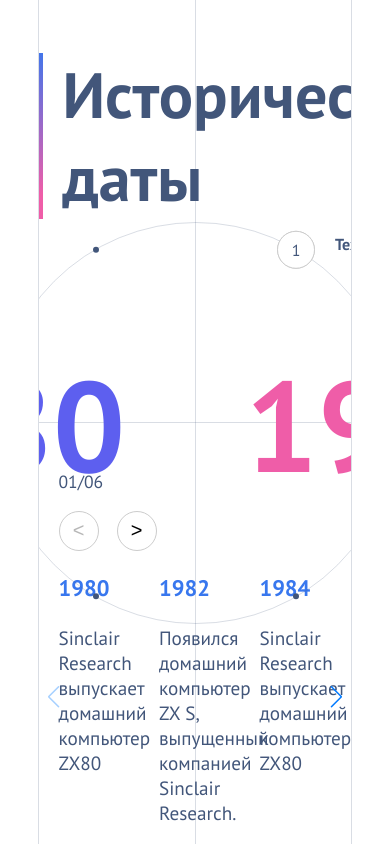
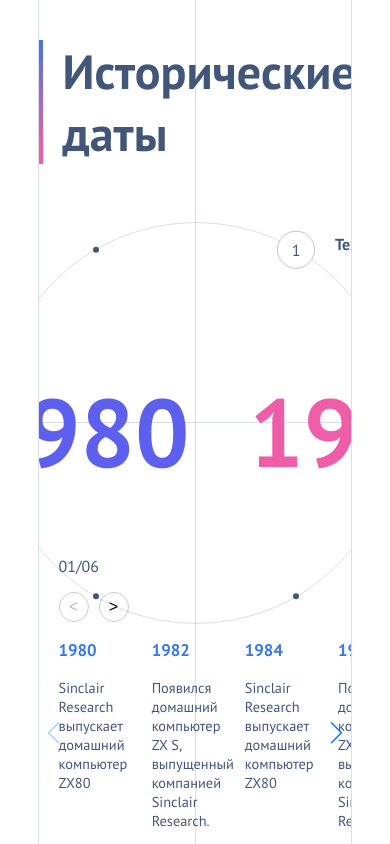
Before and after one commit to NoWizarrd/History_dates, a React (Create React App) app: page / in a window 390 px wide. Built offline with nearby package versions, Linux system fonts and the light colour scheme.

Commit message:
add adaptive on pc and mobile

```diff
--- a/src/App.tsx
+++ b/src/App.tsx
@@ -1,9 +1,19 @@
-import HistoricalDates from './components/HistoricalDates';
+import HistoricalDates from './components/HistoricalDates/HistoricalDates';
+import HistoricalDatesMobile from './components/HistoricalDatesMobile/HistoricalDatesMobile';
 
 export default function App() {
-    return (
-        <>
-            <HistoricalDates/>
-        </>
-    );
+    // eslint-disable-next-line no-restricted-globals
+    if(screen.width > 768){
+        return (
+            <>
+                <HistoricalDates/>
+            </>
+        );
+    } else {
+        return (
+            <>
+                <HistoricalDatesMobile/>
+            </>
+        );
+    }
 }
--- a/src/components/HistoricalDates.module.scss
+++ b/src/components/HistoricalDates/HistoricalDates.module.scss
@@ -4,7 +4,7 @@
     color: #42567A;
     font-family: "PT Sans", serif;
     flex-direction: column;
-    height: 100vh;
+    min-height: 100vh;
     max-width: 80vw;
     margin: 0 auto;
     border-right: 1px solid rgba(66, 86, 122, 0.2);
@@ -162,9 +162,8 @@
     font-size: 1.1rem;
     text-align: start;
     padding: 0 5vw;
-
     button {
-        margin: 0 18px 0 0;
+        margin-right: 18px;
         font-size: 20px;
         width: 40px;
         height: 40px;
@@ -174,3 +173,39 @@
         border-radius: 100%;
     }
 }
+
+@media (max-width: 1024px) {
+    .h2 {
+        font-size: 3rem;
+    }
+    .yearTitle {
+        font-weight: 600;
+        font-size: 6rem;
+        left: -6vw;
+        top: 6vh;
+        gap: 60px;
+    }
+}
+
+@media (max-height: 850px) {
+    .controls{
+        min-height: 250px;
+    }
+
+    .buttons{
+        font-size: 1rem;
+
+        button {
+            width: 30px;
+            height: 30px;
+            font-size: 16px;
+            margin-right: 10px;
+        }
+    }
+}
+
+@media (max-height: 720px) {
+    .controls{
+        min-height: 120px;
+    }
+}
--- a/src/components/HistoricalDates.tsx
+++ b/src/components/HistoricalDates/HistoricalDates.tsx
@@ -3,9 +3,9 @@ import gsap from 'gsap';
 import { useGSAP } from '@gsap/react';
 import 'swiper/scss';
 import styles from './HistoricalDates.module.scss';
-import { timePeriods } from '../data/timePeriods';
+import { timePeriods } from '../../data/timePeriods';
 import 'swiper/scss/navigation';
-import SwiperComponent from './Swiper/Swiper';
+import SwiperComponent from '../Swiper/Swiper';
 
 gsap.registerPlugin(useGSAP);
 
--- /dev/null
+++ b/src/components/HistoricalDatesMobile/HistoricalDatesMobile.module.scss
@@ -0,0 +1,93 @@
+.historicalDates {
+    display: flex;
+    position: relative;
+    color: #42567A;
+    font-family: "PT Sans", serif;
+    flex-direction: column;
+    min-height: 100vh;
+    max-width: 100vw;
+    margin: 0 auto;
+    justify-content: space-around;
+    align-items: center;
+    text-align: center;
+    overflow-x: hidden;
+  }
+
+  .h2 {
+    align-self: flex-start;
+    text-align: start;
+    width: 20vw;
+    font-size: 2rem;
+    margin-left: 5vw;
+  }
+
+  .yearTitle {
+    display: flex;
+    position: relative;
+    font-weight: 600;
+    max-height: 25vh;
+    font-size: 6rem;
+    gap: 40px;
+  }
+
+  .Title {
+    position: absolute;
+    font-size: 1.2rem;
+    color: #42567A;
+    top: -30px;
+    left: 5vw;
+  }
+
+  .controls {
+    width: 100%;
+    display: flex;
+    flex-direction: column;
+    min-height: 200px;
+    position: relative;
+    &::before {
+        content: '';
+        position: absolute;
+        top: 0;
+        left: 0;
+        width: 100%;
+        margin: 0 5vw;
+        height: 1px;
+        background-color: rgba(66, 86, 122, 0.2);
+    }
+}
+
+.buttons {
+    text-align: start;
+    font-size: 1rem;
+    position: absolute;
+    bottom: 10px;
+    left: 5vw;
+    button {
+        background-color: white;
+        cursor: pointer;
+        border: 1px #ccc solid;
+        border-radius: 100%;
+        width: 30px;
+        height: 30px;
+        font-size: 16px;
+        margin-right: 10px;
+    }
+}
+
+@media (max-width: 530px) {
+    .yearTitle {
+        font-size: 5rem;
+    }
+}
+
+@media (max-width: 450px) {
+    .yearTitle {
+        font-size: 4rem;
+    }
+}
+
+@media (max-width: 370px) {
+    .yearTitle {
+        font-size: 3rem;
+    }
+}
--- /dev/null
+++ b/src/components/HistoricalDatesMobile/HistoricalDatesMobile.tsx
@@ -0,0 +1,73 @@
+import { useRef, useState } from 'react';
+import gsap from 'gsap';
+import { useGSAP } from '@gsap/react';
+import 'swiper/scss';
+import styles from './HistoricalDatesMobile.module.scss';
+import { timePeriods } from '../../data/timePeriods';
+import 'swiper/scss/navigation';
+import SwiperComponent from '../Swiper/Swiper';
+
+gsap.registerPlugin(useGSAP);
+
+export default function HistoricalDatesMobile() {
+
+  const container = useRef<HTMLDivElement>(null);
+  const [activeIndex, setActiveIndex] = useState(0);
+  useGSAP(() => {
+
+    gsap.to('#firstYear', {
+      textContent: timePeriods[activeIndex].year1,
+      duration: 1,
+      snap: { textContent: 1 },
+    });
+
+    gsap.to('#secondYear', {
+      textContent: timePeriods[activeIndex].year2,
+      duration: 1,
+      snap: { textContent: 1 },
+    });
+
+    gsap.fromTo(`.${styles.Title}`, {
+      opacity: 0,
+      ease: 'power1',
+    },
+    {
+      opacity: 1,
+      delay: 1,
+      ease: 'power1',
+    });
+  }, [activeIndex]);
+
+  const handleClick = (index: number) => {
+    setActiveIndex(index);
+  };
+
+  const handlePrev = () => {
+    setActiveIndex((prev) => prev - 1);
+  };
+
+  const handleNext = () => {
+    setActiveIndex((prev) => prev + 1);
+  };
+
+  return (
+    <div className={styles.historicalDates} ref={container}>
+      <h2 className={styles.h2}>Исторические даты</h2>
+      <div className={styles.yearTitle}>
+        <p id='firstYear' style={{ color: '#5d5fef' }}></p>
+        <p id='secondYear' style={{ color: '#ef5da8' }}></p>
+      </div>
+      <div className={styles.controls}>
+      <div className={styles.Title}>
+        <b>{timePeriods[activeIndex].title}</b>
+      </div>
+        <SwiperComponent activeIndex={activeIndex}/>
+      </div>
+        <div className={styles.buttons}>
+            <p style={{marginBottom: 5}}>{`0${activeIndex+1}/0${timePeriods.length}`}</p>
+            <button onClick={handlePrev} disabled={activeIndex === 0}>{'<'}</button>
+            <button onClick={handleNext} disabled={activeIndex === timePeriods.length - 1}>{'>'}</button>
+        </div>
+    </div>
+  );
+}
--- a/src/components/Swiper/Swiper.module.scss
+++ b/src/components/Swiper/Swiper.module.scss
@@ -6,7 +6,6 @@
     --swiper-navigation-sides-offset: 2vw;
     padding: 0 5vw;
     box-sizing: border-box;
-
 }
 
 .event {
@@ -19,3 +18,19 @@
         color: #3877EE;
     }
 }
+
+@media (max-height: 850px) {
+    .event {
+        font-size: 1rem;
+    }
+}
+
+@media (max-width: 768px) {
+    .event {
+        font-size: 0.9rem;
+    }
+}
+
+@media (max-width: 530px) {
+
+}
--- a/src/components/Swiper/Swiper.tsx
+++ b/src/components/Swiper/Swiper.tsx
@@ -6,10 +6,13 @@ import gsap from 'gsap';
 import { useGSAP } from '@gsap/react';
 import 'swiper/scss';
 import 'swiper/scss/navigation';
+import 'swiper/css/pagination';
 
 interface SwiperProps {
     activeIndex: number
 }
+// eslint-disable-next-line no-restricted-globals
+const swiperArray = screen.width > 768 ? [Navigation] : []
 
 export default function SwiperComponent (props: SwiperProps) {
     const {activeIndex} = props
@@ -29,10 +32,14 @@ export default function SwiperComponent (props: SwiperProps) {
   return (
     <Swiper
         className={styles.eventsSlider}
-        spaceBetween={'10%'}
-        slidesPerView={3}
-        navigation={true}
-        modules={[Navigation]}
+        // eslint-disable-next-line no-restricted-globals
+        spaceBetween={screen.width > 1024 ? '10%' : '2%'}
+        // spaceBetween={'10%'}
+        // eslint-disable-next-line no-restricted-globals
+        slidesPerView={screen.width > 550 ? 3 : 2}
+        // eslint-disable-next-line no-restricted-globals
+        navigation={screen.width > 768 ? true : false}
+        modules={swiperArray}
         pagination={{ clickable: true }}
         scrollbar={{ draggable: true }}
         >
```
